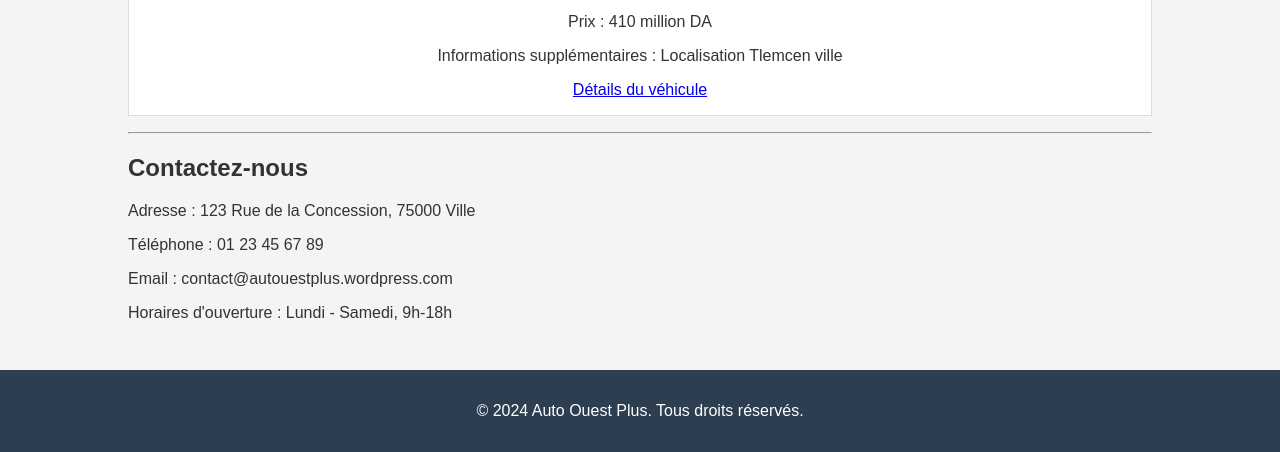
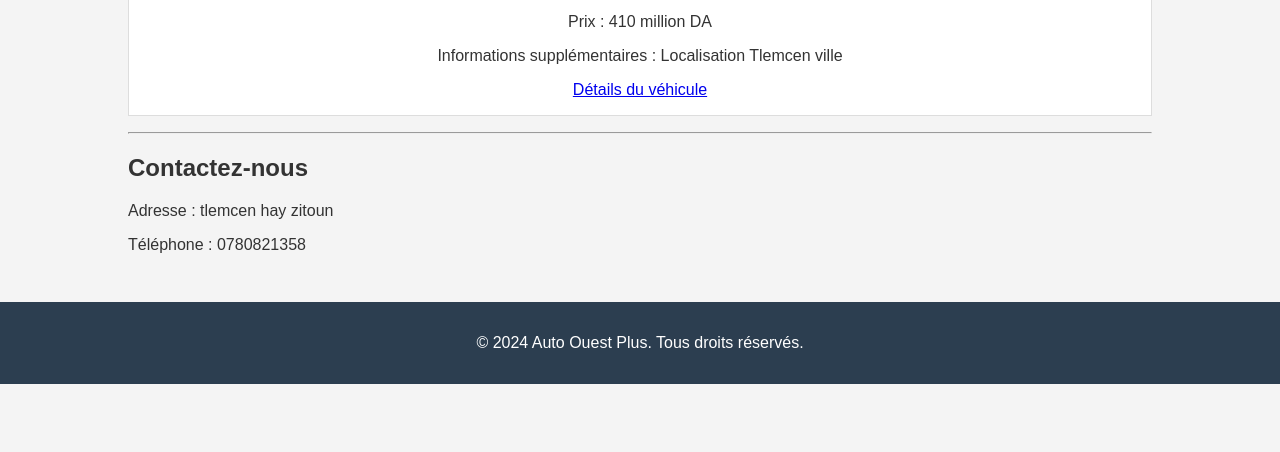
Before and after one commit to ilyesnassim-tech/Auto-ouest-plusS, a plain HTML site: page index.html in a window 1280 px wide. Shown: the part 1026-1478 px from the top of the page. After the commit the page ends 1410 px from the top, so only its background shows below. Drawn offline with Linux system fonts and the light colour scheme.

Commit message:
Update index.html

```diff
--- a/index.html
+++ b/index.html
@@ -114,10 +114,8 @@
 
         <section id="contact">
             <h2>Contactez-nous</h2>
-            <p>Adresse : 123 Rue de la Concession, 75000 Ville</p>
-            <p>Téléphone : 01 23 45 67 89</p>
-            <p>Email : contact@autouestplus.wordpress.com</p>
-            <p>Horaires d'ouverture : Lundi - Samedi, 9h-18h</p>
+            <p>Adresse : tlemcen hay zitoun</p>
+            <p>Téléphone :  0780821358</p>
         </section>
     </div>
 
@@ -126,4 +124,5 @@
     </footer>
 
 </body>
+
 </html>
```
